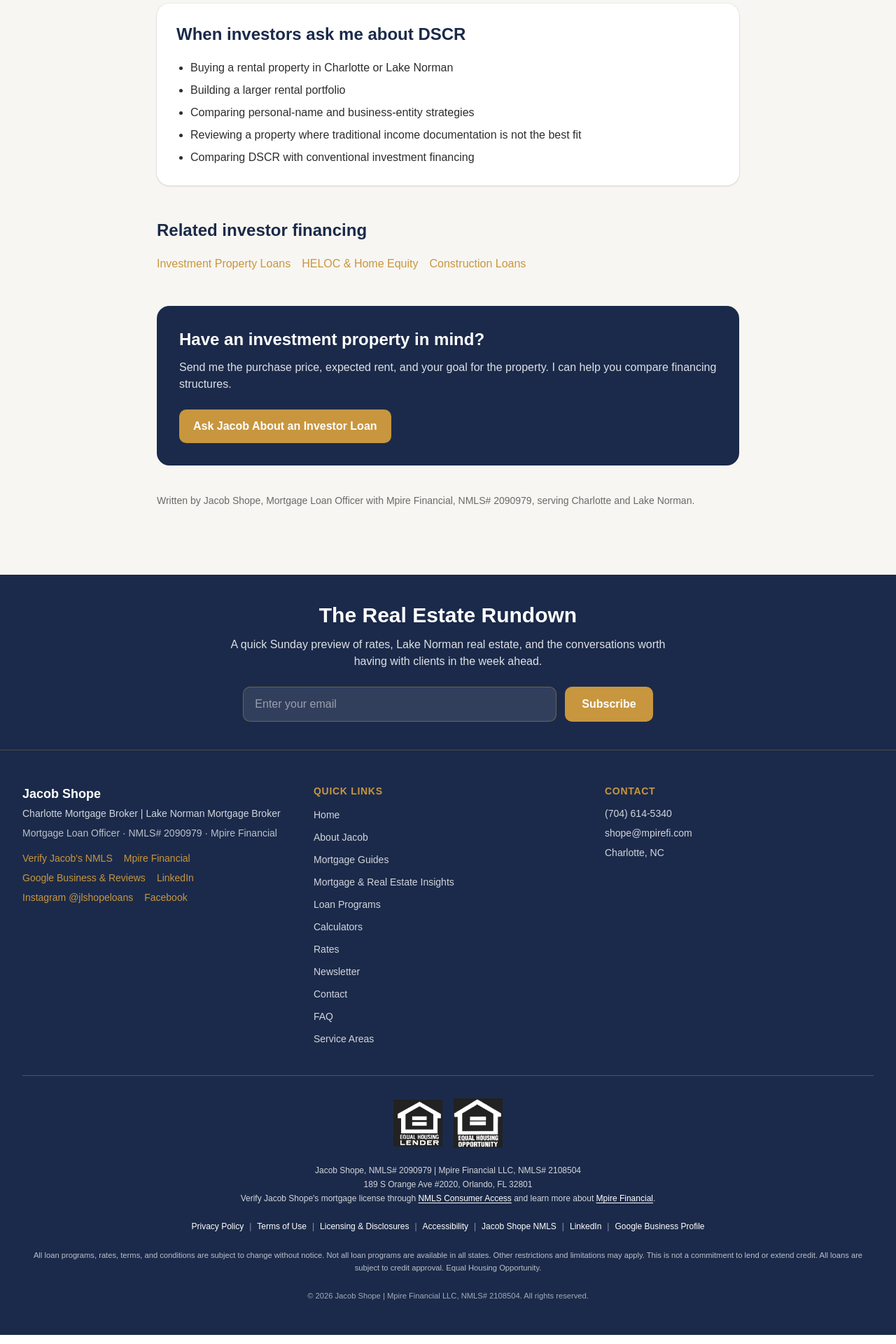
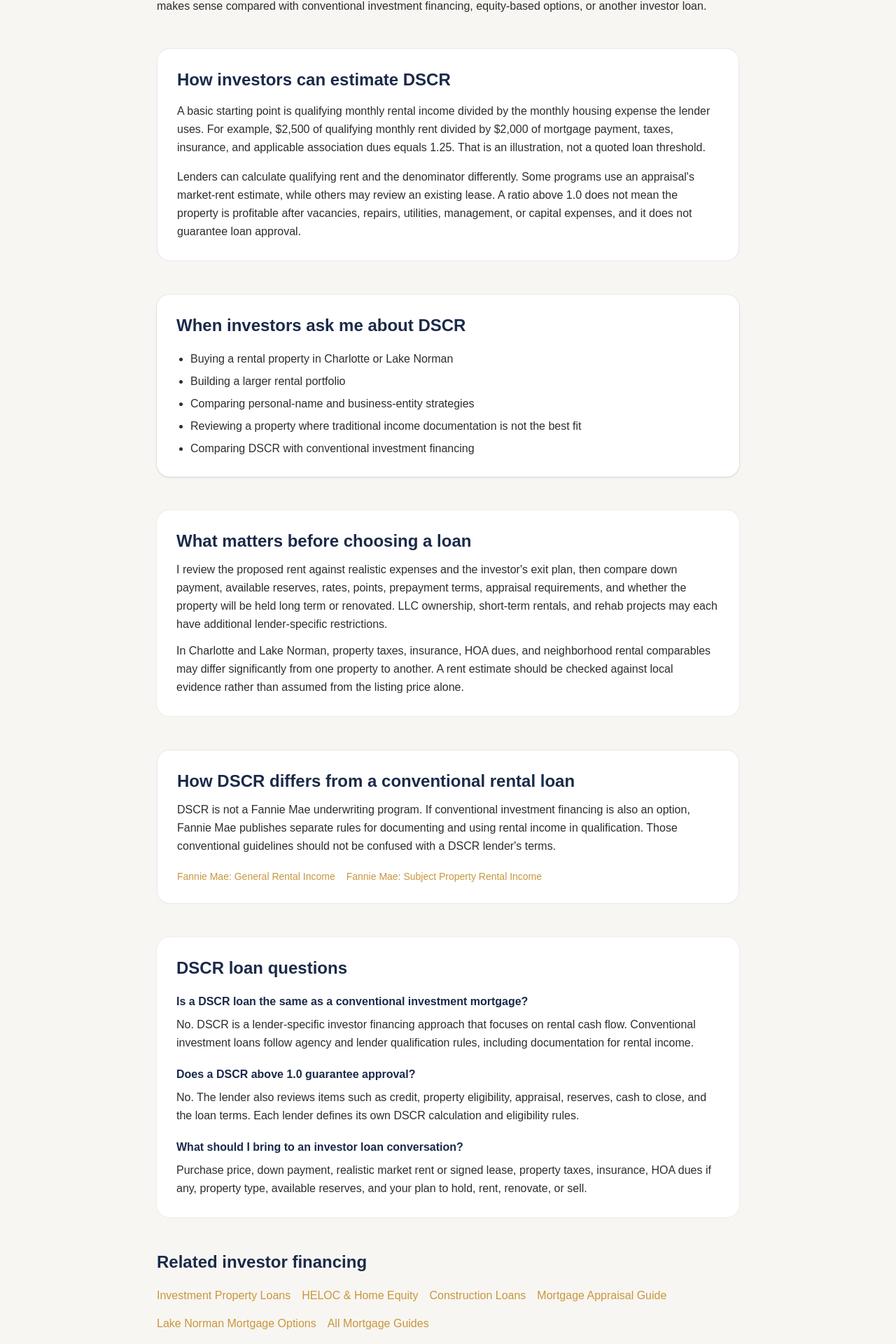
Before and after one commit to JLshope12/jacob-shope-mortgage, a Next.js app: page /dscr-loans-charlotte in a window 1280 px wide. Shown: the part 615-2535 px from the top of the page at 70% size. Built offline with nearby package versions, Linux system fonts and the light colour scheme.

Commit message:
SEO: add substantive DSCR investor guidance, cited conventional comparison and verified author schema

```diff
--- a/app/dscr-loans-charlotte/page.tsx
+++ b/app/dscr-loans-charlotte/page.tsx
@@ -1,26 +1,100 @@
 import Link from "next/link";
+import { AuthorBox } from "@/components/seo/AuthorBox";
+
+const origin = "https://jacobshopemortgage.com";
+const pageUrl = `${origin}/dscr-loans-charlotte`;
+const FANNIE_RENTAL_INCOME = "https://selling-guide.fanniemae.com/sel/b3-3.8-01/rental-income";
+const FANNIE_RENTAL_SUBJECT = "https://selling-guide.fanniemae.com/sel/b3-3.8-02/rental-income-subject-property";
+
+const FAQS = [
+  ["Is a DSCR loan the same as a conventional investment mortgage?", "No. DSCR is a lender-specific investor financing approach that focuses on rental cash flow. Conventional investment loans follow agency and lender qualification rules, including documentation for rental income."],
+  ["Does a DSCR above 1.0 guarantee approval?", "No. The lender also reviews items such as credit, property eligibility, appraisal, reserves, cash to close, and the loan terms. Each lender defines its own DSCR calculation and eligibility rules."],
+  ["What should I bring to an investor loan conversation?", "Purchase price, down payment, realistic market rent or signed lease, property taxes, insurance, HOA dues if any, property type, available reserves, and your plan to hold, rent, renovate, or sell."],
+] as const;
+
+const schema = {
+  "@context": "https://schema.org",
+  "@graph": [
+    {
+      "@type": "Article",
+      "@id": `${pageUrl}#article`,
+      headline: "DSCR Loans in Charlotte: How Investors Compare Rental Cash Flow and Financing",
+      mainEntityOfPage: { "@id": `${pageUrl}#webpage` },
+      author: { "@id": `${origin}/#jacob-shope` },
+      publisher: { "@id": `${origin}/#mpire-financial` },
+      dateModified: "2026-11-01",
+      citation: [FANNIE_RENTAL_INCOME, FANNIE_RENTAL_SUBJECT],
+      about: ["DSCR financing", "Charlotte investment properties", "Rental cash flow", "Investment mortgage options"],
+    },
+    {
+      "@type": "WebPage",
+      "@id": `${pageUrl}#webpage`,
+      url: pageUrl,
+      name: "DSCR Loans in Charlotte",
+      isPartOf: { "@id": `${origin}/#website` },
+      author: { "@id": `${origin}/#jacob-shope` },
+    },
+    {
+      "@type": "BreadcrumbList",
+      "@id": `${pageUrl}#breadcrumbs`,
+      itemListElement: [
+        { "@type": "ListItem", position: 1, name: "Home", item: origin },
+        { "@type": "ListItem", position: 2, name: "Mortgage Guides", item: `${origin}/mortgage-guides` },
+        { "@type": "ListItem", position: 3, name: "DSCR Loans Charlotte", item: pageUrl },
+      ],
+    },
+    {
+      "@type": "FAQPage",
+      "@id": `${pageUrl}#faq`,
+      mainEntity: FAQS.map(([question, answer]) => ({
+        "@type": "Question", name: question, acceptedAnswer: { "@type": "Answer", text: answer },
+      })),
+    },
+  ],
+};
 
 export const metadata = {
   title: "DSCR Loans in Charlotte | Investor Mortgage Guide | Jacob Shope",
   description:
     "Learn how DSCR loans may fit real estate investors in Charlotte and Lake Norman with mortgage guidance from Jacob Shope.",
   alternates: { canonical: "/dscr-loans-charlotte" },
+  authors: [{ name: "Jacob Shope", url: "/about" }],
 };
 
 export default function Page() {
   return (
     <div className="bg-offwhite">
-      <main className="mx-auto max-w-4xl px-4 py-16 md:px-6 md:py-24 lg:px-8">
+      <script type="application/ld+json" dangerouslySetInnerHTML={{ __html: JSON.stringify(schema) }} />
+      <article className="mx-auto max-w-4xl px-4 py-16 md:px-6 md:py-24 lg:px-8">
         <p className="font-semibold text-gold">Investor financing with Jacob Shope</p>
         <h1 className="mt-3 text-4xl font-bold tracking-tight text-navy md:text-5xl">DSCR Loans in Charlotte</h1>
         <p className="mt-6 text-lg leading-relaxed text-charcoal">
           DSCR financing is commonly used by real estate investors when the property&apos;s rental income is an important part of the qualification strategy. It can be useful for investors who want a different approach than a traditional full-income mortgage review.
+        </p>
+        <p className="mt-4 text-charcoal">
+          I&apos;m Jacob Shope, a Charlotte mortgage broker and Mortgage Loan Officer with Mpire Financial,
+          NMLS# 2090979. I help investors compare loan structures around the actual property and business plan.
         </p>
         <section className="mt-12 space-y-5 text-charcoal">
           <h2 className="text-2xl font-bold text-navy">What DSCR means</h2>
           <p>DSCR stands for debt service coverage ratio. In simple terms, the lender compares qualifying rental income from the property with the housing expense used for the loan. Exact requirements vary by lender and program.</p>
           <p>For Charlotte investors, the bigger question is not just whether a DSCR loan is available. It is whether the structure makes sense compared with conventional investment financing, equity-based options, or another investor loan.</p>
         </section>
+        <section className="mt-12 rounded-2xl border border-navy/10 bg-white p-7">
+          <h2 className="text-2xl font-bold text-navy">How investors can estimate DSCR</h2>
+          <p className="mt-4 leading-relaxed text-charcoal">
+            A basic starting point is qualifying monthly rental income divided by the monthly housing expense the lender
+            uses. For example, $2,500 of qualifying monthly rent divided by $2,000 of mortgage payment, taxes,
+            insurance, and applicable association dues equals 1.25. That is an illustration, not a quoted loan threshold.
+          </p>
+          <p className="mt-4 leading-relaxed text-charcoal">
+            Lenders can calculate qualifying rent and the denominator differently. Some programs use an appraisal&apos;s
+            market-rent estimate, while others may review an existing lease. A ratio above 1.0 does not mean the property
+            is profitable after vacancies, repairs, utilities, management, or capital expenses, and it does not guarantee
+            loan approval.
+          </p>
+        </section>
+
         <section className="mt-12 rounded-2xl bg-white p-7 shadow-sm ring-1 ring-navy/5">
           <h2 className="text-2xl font-bold text-navy">When investors ask me about DSCR</h2>
           <ul className="mt-5 list-disc space-y-2 pl-5 text-charcoal">
@@ -31,12 +105,53 @@ export default function Page() {
             <li>Comparing DSCR with conventional investment financing</li>
           </ul>
         </section>
+        <section className="mt-12 rounded-2xl bg-white p-7 ring-1 ring-navy/5">
+          <h2 className="text-2xl font-bold text-navy">What matters before choosing a loan</h2>
+          <p className="mt-3 leading-relaxed text-charcoal">
+            I review the proposed rent against realistic expenses and the investor&apos;s exit plan, then compare
+            down payment, available reserves, rates, points, prepayment terms, appraisal requirements, and whether
+            the property will be held long term or renovated. LLC ownership, short-term rentals, and rehab projects
+            may each have additional lender-specific restrictions.
+          </p>
+          <p className="mt-3 leading-relaxed text-charcoal">
+            In Charlotte and Lake Norman, property taxes, insurance, HOA dues, and neighborhood rental comparables
+            may differ significantly from one property to another. A rent estimate should be checked against local
+            evidence rather than assumed from the listing price alone.
+          </p>
+        </section>
+        <section className="mt-12 rounded-2xl border border-navy/10 bg-white p-7">
+          <h2 className="text-2xl font-bold text-navy">How DSCR differs from a conventional rental loan</h2>
+          <p className="mt-3 leading-relaxed text-charcoal">
+            DSCR is not a Fannie Mae underwriting program. If conventional investment financing is also an option,
+            Fannie Mae publishes separate rules for documenting and using rental income in qualification.
+            Those conventional guidelines should not be confused with a DSCR lender&apos;s terms.
+          </p>
+          <div className="mt-5 flex flex-wrap gap-4 text-sm font-medium">
+            <a href={FANNIE_RENTAL_INCOME} target="_blank" rel="noopener noreferrer" className="text-gold hover:underline">Fannie Mae: General Rental Income</a>
+            <a href={FANNIE_RENTAL_SUBJECT} target="_blank" rel="noopener noreferrer" className="text-gold hover:underline">Fannie Mae: Subject Property Rental Income</a>
+          </div>
+        </section>
+
+        <section className="mt-12 rounded-2xl bg-white p-7 ring-1 ring-navy/5">
+          <h2 className="text-2xl font-bold text-navy">DSCR loan questions</h2>
+          <div className="mt-5 space-y-5">
+            {FAQS.map(([question, answer]) => (
+              <div key={question}>
+                <h3 className="font-semibold text-navy">{question}</h3>
+                <p className="mt-2 leading-relaxed text-charcoal">{answer}</p>
+              </div>
+            ))}
+          </div>
+        </section>
         <section className="mt-12">
           <h2 className="text-2xl font-bold text-navy">Related investor financing</h2>
           <div className="mt-5 flex flex-wrap gap-4">
             <Link href="/investment-property-loans-charlotte" className="text-gold hover:underline">Investment Property Loans</Link>
             <Link href="/home-equity-heloc-charlotte" className="text-gold hover:underline">HELOC & Home Equity</Link>
             <Link href="/construction-loans-charlotte" className="text-gold hover:underline">Construction Loans</Link>
+            <Link href="/mortgage-appraisal-charlotte" className="text-gold hover:underline">Mortgage Appraisal Guide</Link>
+            <Link href="/service-areas/lake-norman" className="text-gold hover:underline">Lake Norman Mortgage Options</Link>
+            <Link href="/mortgage-guides" className="text-gold hover:underline">All Mortgage Guides</Link>
           </div>
         </section>
         <section className="mt-12 rounded-2xl bg-navy p-8 text-white">
@@ -44,8 +159,8 @@ export default function Page() {
           <p className="mt-3 text-white/85">Send me the purchase price, expected rent, and your goal for the property. I can help you compare financing structures.</p>
           <Link href="/contact" className="mt-6 inline-flex rounded-lg bg-gold px-5 py-3 font-semibold text-white">Ask Jacob About an Investor Loan</Link>
         </section>
-        <p className="mt-10 text-sm text-charcoal/70">Written by Jacob Shope, Mortgage Loan Officer with Mpire Financial, NMLS# 2090979, serving Charlotte and Lake Norman.</p>
-      </main>
+        <div className="mt-12"><AuthorBox /></div>
+      </article>
     </div>
   );
 }
```
